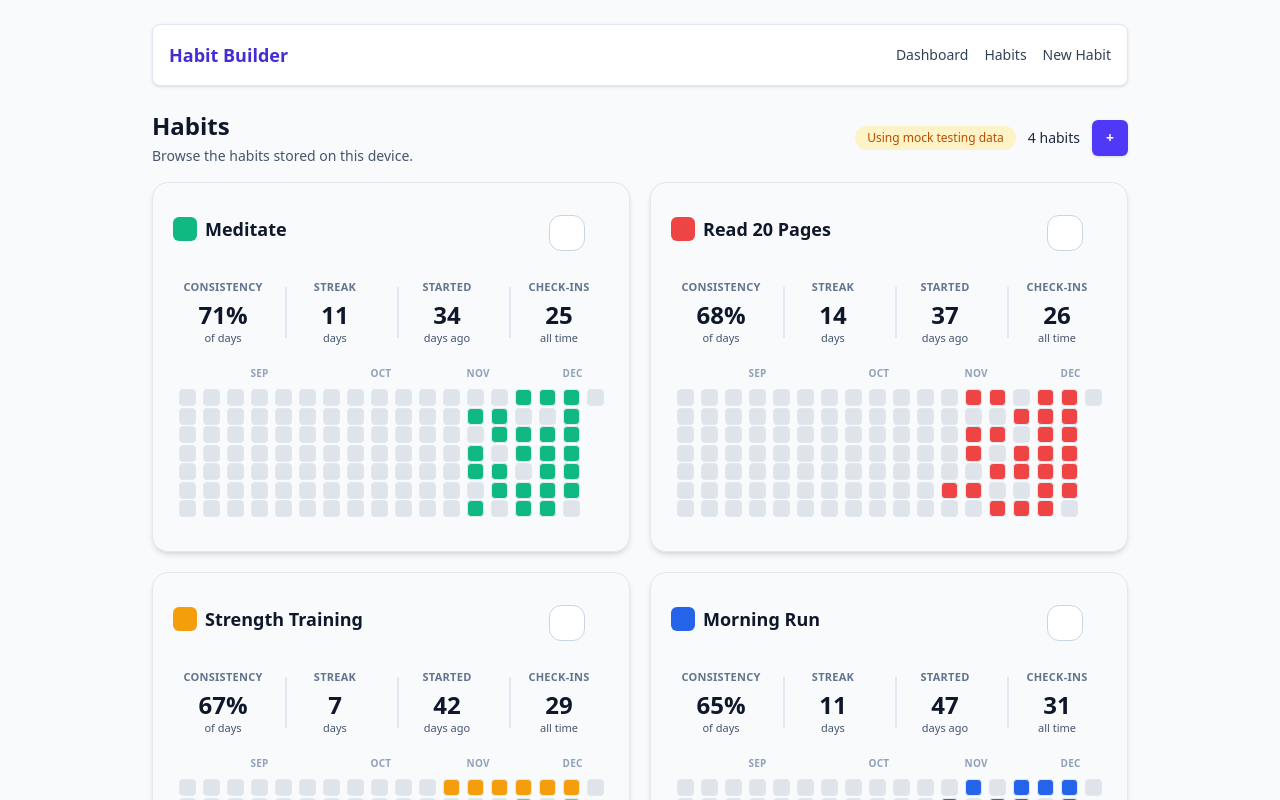
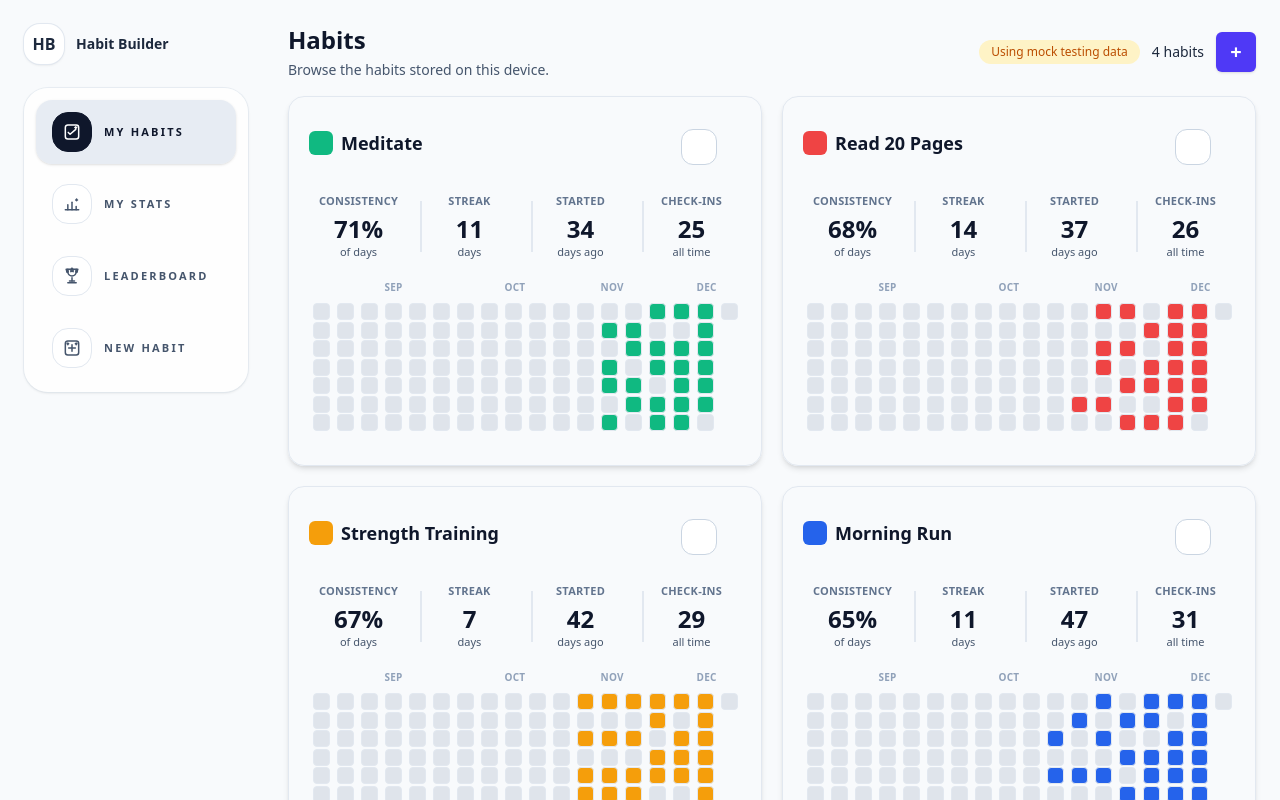
Before and after one commit to JoaquinManchenoP/Habit-Builder, a Next.js app: page /habits in a window 1280 px wide. Shown: the top 800 px of the page. Built offline with nearby package versions, Linux system fonts and the light colour scheme.

Commit message:
redisgned nav bar

```diff
--- a/app/components/Header.jsx
+++ /dev/null
@@ -1,22 +0,0 @@
-import Link from "next/link";
-
-export default function Header() {
-  return (
-    <header className="flex items-center justify-between rounded-lg border border-slate-200 bg-white p-4 shadow-sm">
-      <Link href="/dashboard" className="text-lg font-bold text-indigo-700">
-        Habit Builder
-      </Link>
-      <nav className="flex items-center gap-4 text-sm font-medium text-slate-700">
-        <Link href="/dashboard" className="hover:text-indigo-700">
-          Dashboard
-        </Link>
-        <Link href="/habits" className="hover:text-indigo-700">
-          Habits
-        </Link>
-        <Link href="/habits/new" className="hover:text-indigo-700">
-          New Habit
-        </Link>
-      </nav>
-    </header>
-  );
-}
--- a/app/components/PageContainer.jsx
+++ b/app/components/PageContainer.jsx
@@ -2,7 +2,7 @@
 
 export default function PageContainer({ children, className = "" }) {
   return (
-    <div className={`mx-auto max-w-5xl space-y-6 p-6 ${className}`.trim()}>
+    <div className={`mx-auto max-w-7xl space-y-6 p-6 ${className}`.trim()}>
       {children}
     </div>
   );
--- /dev/null
+++ b/app/components/navigation/Navbar.jsx
@@ -0,0 +1,158 @@
+"use client";
+
+import Link from "next/link";
+import { usePathname } from "next/navigation";
+
+const NAV_ITEMS = [
+  {
+    label: "My Habits",
+    href: "/habits",
+    icon: function HabitsIcon({ className }) {
+      return (
+        <svg
+          className={className}
+          viewBox="0 0 24 24"
+          fill="none"
+          stroke="currentColor"
+          strokeWidth="1.8"
+          strokeLinecap="round"
+          strokeLinejoin="round"
+        >
+          <rect x="4" y="3.5" width="16" height="17" rx="3" />
+          <path d="M7.5 12.5l2.2 2.2L16.5 8.8" />
+          <path d="M16.5 5.6v2.2M15.4 6.7h2.2" />
+        </svg>
+      );
+    },
+  },
+  {
+    label: "My Stats",
+    href: "/dashboard",
+    icon: function StatsIcon({ className }) {
+      return (
+        <svg
+          className={className}
+          viewBox="0 0 24 24"
+          fill="none"
+          stroke="currentColor"
+          strokeWidth="1.8"
+          strokeLinecap="round"
+          strokeLinejoin="round"
+        >
+          <path d="M4 19h16" />
+          <path d="M7 19v-6" />
+          <path d="M12 19v-9" />
+          <path d="M17 19v-4" />
+          <path d="M17.5 6v2.2M16.4 7.1h2.2" />
+        </svg>
+      );
+    },
+  },
+  {
+    label: "Leaderboard",
+    href: "/leaderboard",
+    icon: function LeaderboardIcon({ className }) {
+      return (
+        <svg
+          className={className}
+          viewBox="0 0 24 24"
+          fill="none"
+          stroke="currentColor"
+          strokeWidth="1.8"
+          strokeLinecap="round"
+          strokeLinejoin="round"
+        >
+          <path d="M7 4h10v3a5 5 0 0 1-10 0V4z" />
+          <path d="M7 4H5a2 2 0 0 0 2 2" />
+          <path d="M17 4h2a2 2 0 0 1-2 2" />
+          <path d="M12 14v4" />
+          <path d="M9 18h6" />
+          <path d="M7 20h10" />
+          <path d="M12 2.5l.7 1.4 1.6.2-1.2 1.1.3 1.6-1.4-.8-1.4.8.3-1.6-1.2-1.1 1.6-.2z" />
+          <circle cx="6.5" cy="6.5" r="0.9" />
+          <circle cx="17.5" cy="6.5" r="0.9" />
+        </svg>
+      );
+    },
+  },
+  {
+    label: "New Habit",
+    href: "/habits/new",
+    icon: function NewHabitIcon({ className }) {
+      return (
+        <svg
+          className={className}
+          viewBox="0 0 24 24"
+          fill="none"
+          stroke="currentColor"
+          strokeWidth="1.8"
+          strokeLinecap="round"
+          strokeLinejoin="round"
+        >
+          <rect x="4" y="3.5" width="16" height="17" rx="3" />
+          <path d="M12 8v8M8 12h8" />
+          <path d="M7 6v2M6 7h2" />
+          <path d="M17 6v2M16 7h2" />
+        </svg>
+      );
+    },
+  },
+];
+
+export default function Navbar() {
+  const pathname = usePathname();
+
+  return (
+    <>
+      <header className="flex items-center justify-between rounded-lg border border-slate-200 bg-white p-4 shadow-sm md:hidden">
+        <Link href="/dashboard" className="text-lg font-bold text-indigo-700">
+          Habit Builder
+        </Link>
+        <nav className="flex items-center gap-4 text-sm font-medium text-slate-700">
+          {NAV_ITEMS.map((item) => (
+            <Link key={item.href} href={item.href} className="hover:text-indigo-700">
+              {item.label}
+            </Link>
+          ))}
+        </nav>
+      </header>
+      <aside className="hidden w-56 shrink-0 flex-col gap-6 md:flex">
+        <Link href="/dashboard" className="flex items-center gap-3 text-sm font-semibold text-slate-800">
+          <span className="grid h-10 w-10 place-items-center rounded-2xl bg-white shadow-sm ring-1 ring-slate-200">
+            <span className="text-base font-bold text-slate-800">HB</span>
+          </span>
+          <span className="leading-tight">Habit Builder</span>
+        </Link>
+        <nav className="flex flex-col gap-2 rounded-3xl bg-white/80 p-3 shadow-sm ring-1 ring-slate-200/70">
+          {NAV_ITEMS.map((item) => {
+            const isActive = pathname === item.href;
+            const Icon = item.icon;
+            return (
+              <Link
+                key={item.href}
+                href={item.href}
+                aria-current={isActive ? "page" : undefined}
+                className={`flex items-center gap-3 rounded-2xl px-4 py-3 text-[11px] font-semibold uppercase tracking-[0.2em] transition ${
+                  isActive
+                    ? "bg-slate-200/80 text-slate-900 shadow-sm"
+                    : "text-slate-600 hover:bg-slate-100/80 hover:text-slate-900"
+                }`}
+              >
+                <span
+                  className={`grid h-10 w-10 place-items-center rounded-2xl border ${
+                    isActive
+                      ? "border-slate-900 bg-slate-900 text-white"
+                      : "border-slate-200 bg-white text-slate-600"
+                  }`}
+                >
+                  <Icon className="h-5 w-5" />
+                </span>
+                <span>{item.label}</span>
+              </Link>
+            );
+          })}
+        </nav>
+      </aside>
+    </>
+  );
+}
--- /dev/null
+++ b/app/habits/Habit Page Components/page-header/PageHeader.jsx
@@ -0,0 +1,35 @@
+"use client";
+
+import Link from "next/link";
+import Button from "../../../components/Button";
+
+export default function PageHeader({ habitsCount, usingMockData }) {
+  return (
+    <div className="flex items-center justify-between ">
+      <div className="space-y-1">
+        <h1 className="text-2xl font-bold text-slate-900">Habits</h1>
+        <p className="text-sm text-slate-600">
+          Browse the habits stored on this device.
+        </p>
+      </div>
+      <div className="flex items-center gap-3">
+        {usingMockData ? (
+          <span className="rounded-full bg-amber-100 px-3 py-1 text-xs font-medium text-amber-700">
+            Using mock testing data
+          </span>
+        ) : null}
+        <span className="text-sm font-medium text-slate-800">
+          {habitsCount} {habitsCount === 1 ? "habit" : "habits"}
+        </span>
+        <Link href="/habits/new">
+          <Button
+            type="button"
+            className="h-10 w-10 p-0 text-xl font-bold transition-transform duration-150 ease-out hover:scale-105 active:scale-95"
+          >
+            +
+          </Button>
+        </Link>
+      </div>
+    </div>
+  );
+}
--- a/app/habits/new/page.js
+++ b/app/habits/new/page.js
@@ -3,32 +3,48 @@
 import { useState } from "react";
 import { useRouter } from "next/navigation";
 import Button from "../../components/Button";
-import Header from "../../components/Header";
-import PageContainer from "../../components/PageContainer";
 import { createHabit } from "../../lib/habits";
 
 export default function NewHabitPage() {
   const [name, setName] = useState("");
-  const [status, setStatus] = useState("");
+  const [statusMessage, setStatusMessage] = useState("");
+  const [statusTone, setStatusTone] = useState("muted");
   const router = useRouter();
+  const MIN_NAME_LENGTH = 3;
+  const MAX_NAME_LENGTH = 20;
+  const trimmedName = name.trim();
+  const isTooShort =
+    trimmedName.length > 0 && trimmedName.length < MIN_NAME_LENGTH;
+  const isTooLong = trimmedName.length > MAX_NAME_LENGTH;
+  const inlineWarningMessage = isTooShort
+    ? `Habit name must be at least ${MIN_NAME_LENGTH} characters.`
+    : isTooLong
+      ? `Habit name must be ${MAX_NAME_LENGTH} characters or less.`
+      : "";
 
   const handleSubmit = (event) => {
     event.preventDefault();
-    if (!name.trim()) {
-      setStatus("Please provide a name for your habit.");
+    if (!trimmedName) {
+      setStatusMessage("Please provide a name for your habit.");
+      setStatusTone("warning");
+      return;
+    }
+    if (isTooShort || isTooLong) {
+      setStatusMessage(
+        `Habit name must be between ${MIN_NAME_LENGTH} and ${MAX_NAME_LENGTH} characters.`,
+      );
+      setStatusTone("warning");
       return;
     }
 
-    createHabit(name.trim());
-    setStatus("Habit saved locally.");
+    createHabit(trimmedName);
+    setStatusMessage("Habit saved locally.");
+    setStatusTone("success");
     setName("");
     setTimeout(() => router.push("/dashboard"), 400);
   };
 
   return (
-    <main className="min-h-screen bg-slate-50">
-      <PageContainer>
-        <Header />
     <section className="space-y-4">
       <div className="space-y-1">
         <h1 className="text-2xl font-bold text-slate-900">Create a Habit</h1>
@@ -41,22 +57,38 @@ export default function NewHabitPage() {
         className="space-y-4 rounded-lg border border-slate-200 bg-white p-5 shadow-sm"
       >
         <label className="block space-y-2 text-sm font-medium text-slate-700">
-              <span>Habit name</span>
+          <span>Create a new habit</span>
           <input
             type="text"
             value={name}
             onChange={(event) => setName(event.target.value)}
+            maxLength={MAX_NAME_LENGTH}
             className="w-full rounded-md border border-slate-300 px-3 py-2 text-base shadow-sm focus:border-indigo-500 focus:outline-none focus:ring-1 focus:ring-indigo-500"
             placeholder="e.g. Morning run"
           />
+          {inlineWarningMessage ? (
+            <span className="text-xs font-medium text-amber-600">
+              {inlineWarningMessage}
+            </span>
+          ) : null}
         </label>
         <div className="flex items-center gap-3">
           <Button type="submit">Save habit</Button>
-              {status ? <p className="text-sm text-slate-600">{status}</p> : null}
+          {statusMessage ? (
+            <p
+              className={`text-sm ${
+                statusTone === "warning"
+                  ? "text-amber-700"
+                  : statusTone === "success"
+                    ? "text-emerald-700"
+                    : "text-slate-600"
+              }`}
+            >
+              {statusMessage}
+            </p>
+          ) : null}
         </div>
       </form>
     </section>
-      </PageContainer>
-    </main>
   );
 }
--- a/app/habits/page.js
+++ b/app/habits/page.js
@@ -2,16 +2,13 @@
 
 import { useEffect, useRef, useState } from "react";
 import DeleteConfirmationModal from "../components/HabitCard/components/DeleteConfirmationModal";
-import Header from "../components/Header";
-import Button from "../components/Button";
-import PageContainer from "../components/PageContainer";
 import HabitsList from "./Habit Page Components/HabitsList";
+import PageHeader from "./Habit Page Components/page-header/PageHeader";
 import {
   deleteHabit,
   markHabitCompleted,
   removeLastCompletion,
 } from "../lib/habits";
-import Link from "next/link";
 import {
   deleteMockHabit,
   loadHabitsWithMock,
@@ -158,33 +155,12 @@ export default function HabitsPage() {
   const pendingHabit = habits.find((habit) => habit.id === pendingDeleteId);
 
   return (
-    <main className="min-h-screen bg-slate-50">
-      <PageContainer>
-        <Header />
+    <>
       <section className="space-y-4">
-          <div className="flex items-center justify-between ">
-            <div className="space-y-1">
-              <h1 className="text-2xl font-bold text-slate-900">Habits</h1>
-              <p className="text-sm text-slate-600">
-                Browse the habits stored on this device.
-              </p>
-            </div>
-            <div className="flex items-center gap-3">
-              {usingMockData ? (
-                <span className="rounded-full bg-amber-100 px-3 py-1 text-xs font-medium text-amber-700">
-                  Using mock testing data
-                </span>
-              ) : null}
-              <span className="text-sm font-medium text-slate-800">
-                {habits.length} {habits.length === 1 ? "habit" : "habits"}
-              </span>
-              <Link href="/habits/new">
-                <Button type="button" className="h-9 w-9 p-0 text-lg font-bold">
-                  +
-                </Button>
-              </Link>
-            </div>
-          </div>
+        <PageHeader
+          habitsCount={habits.length}
+          usingMockData={usingMockData}
+        />
         <HabitsList
           habits={habits}
           onComplete={handleComplete}
@@ -200,7 +176,6 @@ export default function HabitsPage() {
         onCancel={handleCancelDelete}
         onConfirm={handleConfirmDelete}
       />
-      </PageContainer>
-    </main>
+    </>
   );
 }
--- a/app/layout.js
+++ b/app/layout.js
@@ -1,5 +1,7 @@
 import { IBM_Plex_Sans, Geist_Mono } from "next/font/google";
 import "./globals.css";
+import Navbar from "./components/navigation/Navbar";
+import PageContainer from "./components/PageContainer";
 
 const ibmPlexSans = IBM_Plex_Sans({
   variable: "--font-ibm-plex-sans",
@@ -21,9 +23,16 @@ export default function RootLayout({ children }) {
   return (
     <html lang="en">
       <body
-        className={`${ibmPlexSans.variable} ${geistMono.variable} antialiased`}
+        className={`${ibmPlexSans.variable} ${geistMono.variable} antialiased overflow-y-scroll`}
       >
-        {children}
+        <main className="min-h-screen bg-slate-50">
+          <PageContainer>
+            <div className="flex flex-col gap-6 md:flex-row md:items-start md:gap-10">
+              <Navbar />
+              <div className="min-w-0 w-full flex-1">{children}</div>
+            </div>
+          </PageContainer>
+        </main>
       </body>
     </html>
   );
--- /dev/null
+++ b/app/leaderboard/page.js
@@ -0,0 +1,12 @@
+"use client";
+
+export default function LeaderboardPage() {
+  return (
+    <section className="space-y-2">
+      <h1 className="text-2xl font-bold text-slate-900">Leaderboard</h1>
+      <p className="text-sm text-slate-600">
+        Placeholder leaderboard page.
+      </p>
+    </section>
+  );
+}
```
Also changed, not shown: app/dashboard/page.js (+2 -8 lines). Lines whose indentation alone changed are shown as unchanged.
